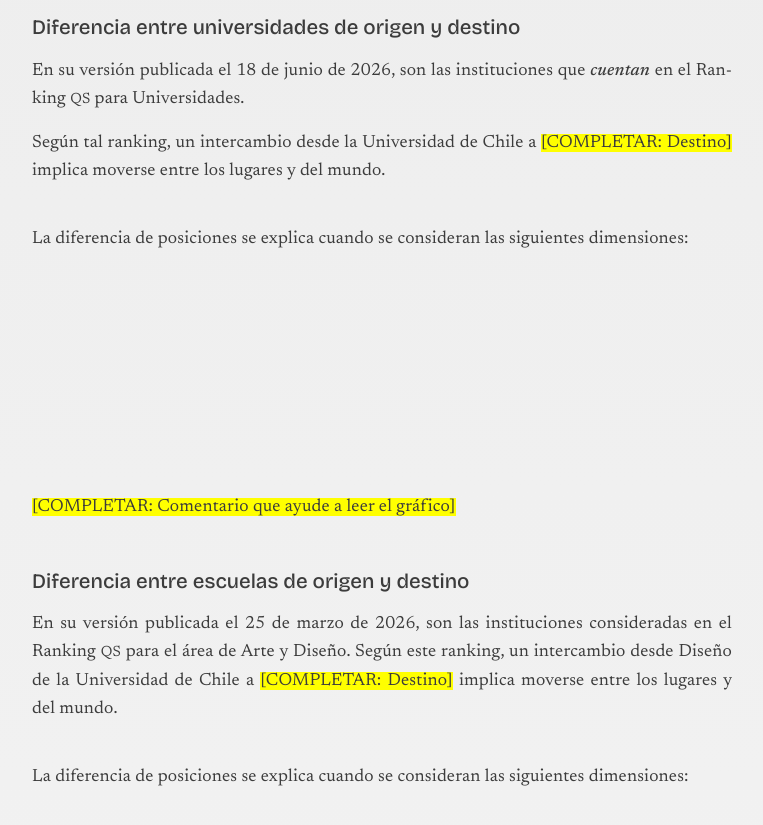
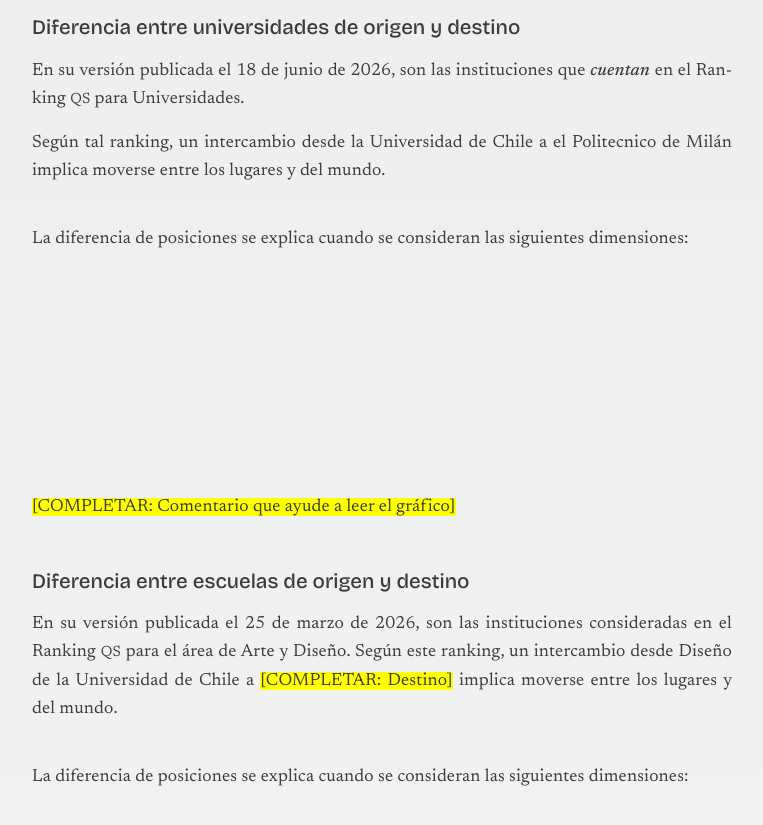
Before and after one commit to violeta-fer/clase-13, a plain HTML site: page index.html in a window 1280 px wide. Shown: the part 1240-2065 px from the top of the page, without its empty margins (258-1021 px from the left). Drawn offline with nearby package versions, Linux system fonts and the light colour scheme.

Commit message:
Update exchange destination to Politecnico de Milán

```diff
--- a/index.html
+++ b/index.html
@@ -377,7 +377,7 @@
                 Universidades.
             </p>
             <p>
-                Según tal ranking, un intercambio desde la Universidad de Chile a <mark>[COMPLETAR: Destino]</mark>
+                Según tal ranking, un intercambio desde la Universidad de Chile a el Politecnico de Milán
                 implica moverse entre los lugares <span data-dato="universidades.origen"></span> y
                 <span data-dato="universidades.destino"></span> del mundo.
             </p>
```
